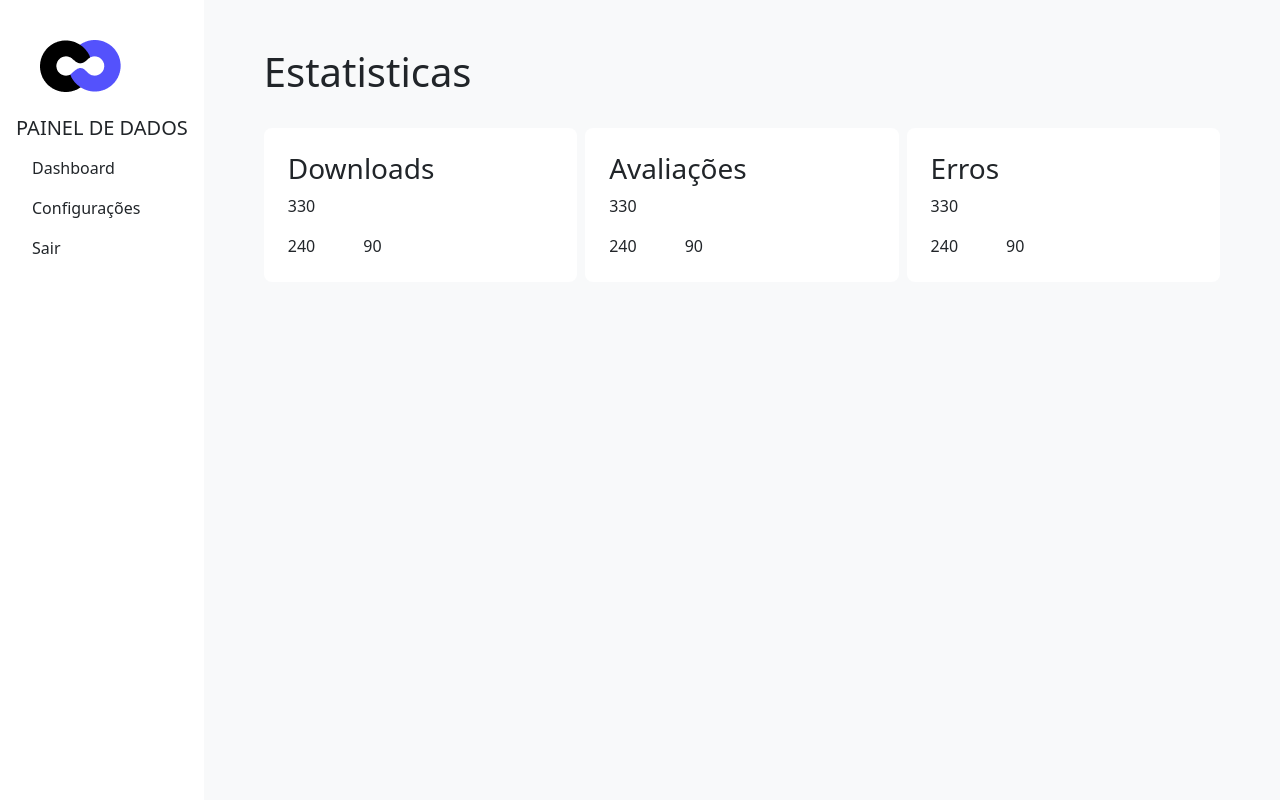
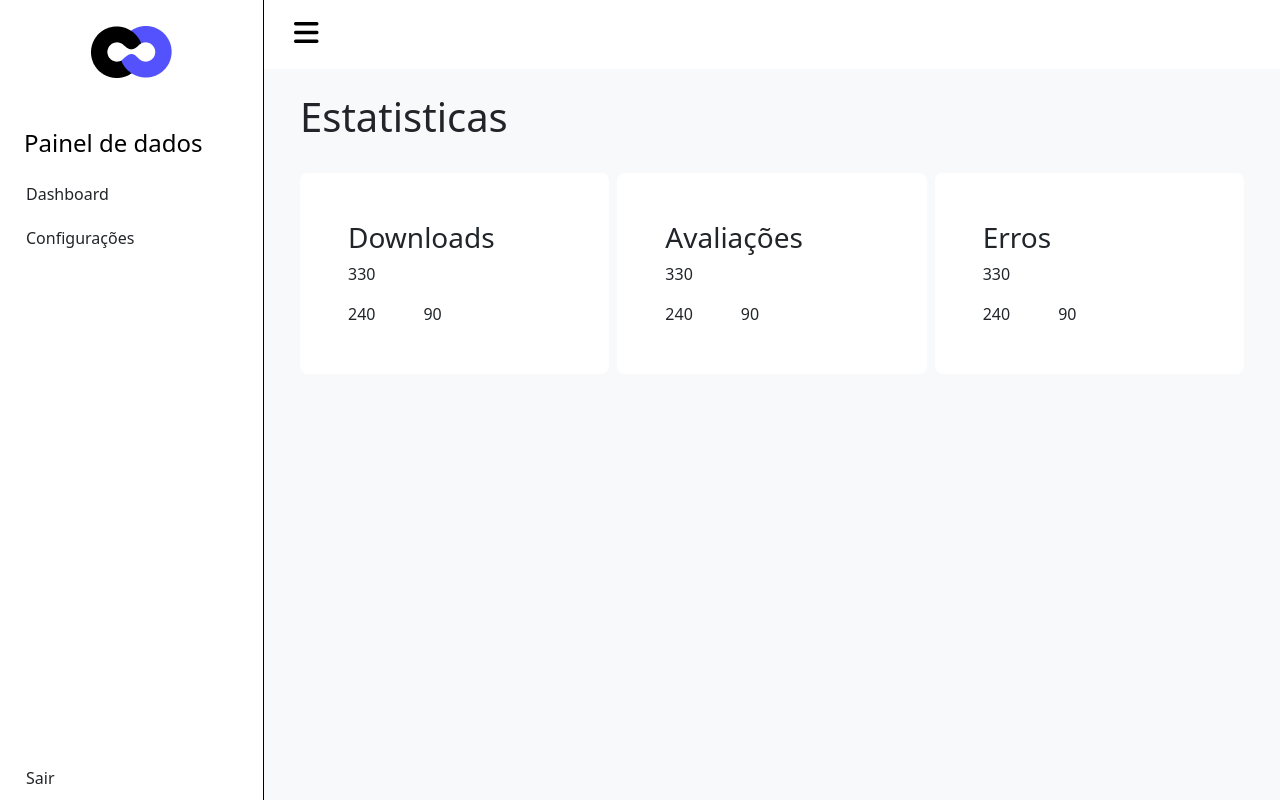
Before and after one commit to Miltonnn/teste_front_end, a Vue app: page /dashboard in a window 1280 px wide. Built offline with nearby package versions, Linux system fonts and the light colour scheme.

Commit message:
[FEAT] Ajustando sidebar

```diff
--- a/index.html
+++ b/index.html
@@ -5,6 +5,13 @@
     <link rel="icon" type="image/svg+xml" href="/vite.svg" />
     <meta name="viewport" content="width=device-width, initial-scale=1.0" />
     <title>Teste front</title>
+    <link
+      rel="stylesheet"
+      href="https://cdnjs.cloudflare.com/ajax/libs/font-awesome/6.5.1/css/all.min.css"
+      integrity="sha512-DTOQO9RWCH3ppGqcWaEA1BIZOC6xxalwEsw9c2QQeAIftl+Vegovlnee1c9QX4TctnWMn13TZye+giMm8e2LwA=="
+      crossorigin="anonymous"
+      referrerpolicy="no-referrer"
+    />
   </head>
   <body>
     <div id="app"></div>
--- a/src/App.vue
+++ b/src/App.vue
@@ -1,35 +1,173 @@
 <template>
   <div class="d-flex min-vh-100">
-    <div v-if="showSidebar" class="sidebar bg-white text-white p-3 min-vh-100">
-      <div class="logo">
-        <img class="m-4" src="/src/assets/images/logo.png" alt="Logo" />
+    <aside
+      v-if="showSidebar"
+      :class="{ 'sidebar-toggle': true, 'collapsed': isSidebarCollapsed }"
+      id="sidebar"
+      class="bg-white"
+    >
+      <div class="sidebar-logo">
+        <router-link to="/dashboard">
+          <img class="m-2" src="/src/assets/images/logo.png" alt="Logo" />
+        </router-link>
       </div>
-      <h3 class="text-uppercase text-dark fs-5">Painel de dados</h3>
-      <ul class="nav flex-column d-flex">
-        <li class="nav-item">
-          <router-link to="/dashboard" class="nav-link text-dark">Dashboard</router-link>
+      <ul class="sidebar-nav p-0">
+        <h2 class="sidebar-tile fs-4 text-black">
+          Painel de dados
+        </h2>
+        <li class="sidebar-item">
+          <router-link to="/dashboard" class="sidebar-link text-dark">
+            Dashboard
+          </router-link>
         </li>
-        <li class="nav-item">
-          <router-link to="/configuracoes" class="nav-link text-dark">Configurações</router-link>
-        </li>
-        <li class="nav-item">
-          <router-link to="/" class="nav-link text-dark">Sair</router-link>
+        <li class="sidebar-item">
+          <router-link to="/configuracoes" class="sidebar-link text-dark">
+            Configurações
+          </router-link>
         </li>
       </ul>
-    </div>
+      <div class="sidebar-footer">
+        <router-link to="/" class="sidebar-link text-dark">
+          Sair
+        </router-link>
+      </div>
+    </aside>
 
-    <div :class="{ 'main-content': showSidebar, 'w-100': !showSidebar }" class="flex-grow-1 p-4 bg-light">
-      <router-view />
+
+    <div class="main flex-grow-1 d-flex flex-column">
+      <nav v-if="showSidebar" class="navbar navbar-expand">
+        <button @click="toggleSidebar" class="toggler-btn" type="button">
+          <i class="fa-solid fa-bars"></i>
+        </button>
+      </nav>
+
+      <div :class="{ 'main-content': showSidebar, 'w-100 h-100': !showSidebar }" class="bg-light flex-grow-1">
+        <router-view />
+      </div>
     </div>
   </div>
 </template>
 
 <script>
 export default {
+  data() {
+    return {
+      isSidebarCollapsed: false
+    };
+  },
   computed: {
     showSidebar() {
       return this.$route.path === '/dashboard' || this.$route.path === '/configuracoes';
     }
+  },
+  methods: {
+    toggleSidebar() {
+      this.isSidebarCollapsed = !this.isSidebarCollapsed;
+    }
   }
 };
 </script>
+<style scoped>
+li {
+  list-style: none;
+}
+
+a {
+  text-decoration: none;
+}
+
+#sidebar {
+  max-width: 264px;
+  min-width: 264px;
+  transition: all 0.35s ease-in-out;
+  display: flex;
+  flex-direction: column;
+  border-right: 1px solid #000;
+}
+
+#sidebar.collapsed {
+  margin-left: -264px;
+}
+
+.toggler-btn {
+  background-color: transparent;
+  cursor: pointer;
+  border: 0;
+}
+
+.toggler-btn i {
+  font-size: 1.75rem;
+  color: #000;
+  font-weight: 1000;
+}
+
+.navbar {
+  padding: 1.15rem 1.5rem;
+}
+
+.sidebar-nav {
+  flex: 1 1 auto;
+}
+
+.sidebar-logo {
+  padding: 1.15rem 1.5rem;
+  text-align: center;
+}
+
+.sidebar-logo a {
+  color: #FFF;
+  font-weight: 800;
+  font-size: 1.5rem;
+}
+
+.sidebar-tile {
+  font-size: .75rem;
+  padding: 1.5rem 1.5rem .375rem;
+}
+
+a.sidebar-link {
+  padding: .625rem 1.625rem;
+  color: #FFF;
+  position: relative;
+  transition: all 0.35s;
+  display: block;
+  font-size: 1rem;
+}
+
+a.sidebar-link:hover {
+  background-color: #5452FC;
+  color: #fff !important;
+}
+
+
+.sidebar-link[data-bs-toggle="collapse"]::after {
+  border: solid;
+  border-width: 0 .075rem .075rem 0;
+  content: "";
+  display: inline-block;
+  padding: 2px;
+  position: absolute;
+  right: 1.5rem;
+  top: 1.4rem;
+  transform: rotate(-135deg);
+  transition: all .2s ease-out;
+}
+
+.sidebar-link[data-bs-toggle="collapse"].collapsed::after {
+  transform: rotate(45deg);
+  transition: all .2s ease-out;
+}
+
+/* Screen size less than 768px */
+
+@media (max-width:768px) {
+
+  .sidebar-toggle {
+    margin-left: -264px;
+  }
+
+  #sidebar.collapsed {
+    margin-left: 0;
+  }
+}
+</style>
--- a/src/components/ProfileModal.vue
+++ b/src/components/ProfileModal.vue
@@ -1,5 +1,4 @@
 <script setup>
-import { ref } from 'vue';
 const props = defineProps({
     showModal: Boolean,
     isEditing: Boolean,
--- a/src/components/Sidebar.vue
+++ b/src/components/Sidebar.vue
@@ -1,25 +1,3 @@
 <template>
-    <div class="sidebar bg-white text-white p-3 min-vh-100">
-        <div class="logo">
-            <img class="m-4" src="/src/assets/images/logo.png" alt="Logo" />
-        </div>
-        <h3 class="text-uppercase text-dark fs-5">Painel de dados</h3>
-        <ul class="nav flex-column d-flex h-100">
-            <li class="nav-item">
-                <router-link to="/dashboard" class="nav-link text-dark">Dashboard</router-link>
-            </li>
-            <li class="nav-item">
-                <router-link to="/configuracoes" class="nav-link text-dark">Configurações</router-link>
-            </li>
-            <li class="nav-item">
-                <router-link to="/" class="nav-link text-dark">Sair</router-link>
-            </li>
-        </ul>
-    </div>
+
 </template>
-
-<script>
-export default {
-    name: "Sidebar",
-};
-</script>
--- a/src/main.js
+++ b/src/main.js
@@ -1,10 +1,10 @@
 import { createApp } from 'vue'
-import './style.css'
 import App from './App.vue'
 import router from './router'
 
 
 import 'bootstrap/dist/css/bootstrap.min.css'
+import 'bootstrap/dist/js/bootstrap.bundle.min.js';
 
 
 createApp(App)
--- a/src/views/Configuracoes.vue
+++ b/src/views/Configuracoes.vue
@@ -90,6 +90,7 @@ const deleteProfile = (index) => {
             <div class="row mt-3">
                 <div v-if="profiles.length === 0" class="text-muted">Nenhum perfil cadastrado.</div>
                 <div v-else class="col-12">
+                    <div class="table-responsive">
                         <table class="table">
                             <thead>
                                 <tr>
@@ -111,6 +112,7 @@ const deleteProfile = (index) => {
                                 </tr>
                             </tbody>
                         </table>
+                    </div>
                 </div>
             </div>
         </div>
@@ -140,7 +142,8 @@ const deleteProfile = (index) => {
 
                 <div class="d-flex justify-content-between mt-3 gap-2">
                     <button class="btn btn-secondary w-100" @click="closeModal">Voltar</button>
-                    <button class="btn btn-success w-100" @click="saveProfile">{{ isEditing.value ? "Salvar Alterações" : "Adicionar" }}</button>
+                    <button class="btn btn-success w-100" @click="saveProfile">{{ isEditing.value ? "Salvar Alterações"
+                        : "Adicionar" }}</button>
                 </div>
             </div>
         </div>
@@ -148,7 +151,6 @@ const deleteProfile = (index) => {
 </template>
 
 <style scoped>
-
 .modal-overlay {
     position: fixed;
     top: 0;
@@ -199,7 +201,7 @@ const deleteProfile = (index) => {
     position: relative;
 }
 
-.radio-label input:checked + .custom-radio::after {
+.radio-label input:checked+.custom-radio::after {
     content: "";
     width: 12px;
     height: 12px;
@@ -227,7 +229,7 @@ const deleteProfile = (index) => {
     margin-right: 5px;
 }
 
-.btn-envia{
+.btn-envia {
     width: 2rem;
     height: 2rem;
     background-color: #3e3bfd;
@@ -238,7 +240,8 @@ const deleteProfile = (index) => {
     font-size: 1.5rem;
     transition: .3s;
 }
-.btn-envia:hover{
+
+.btn-envia:hover {
     background-color: #3e3bfd;
     color: #fff;
 }
--- a/src/views/Dashboard.vue
+++ b/src/views/Dashboard.vue
@@ -14,7 +14,7 @@ export default {
             <h1>Estatisticas</h1>
             <div class="row g-2 mt-4">
                 <div class="col-sm-12 col-lg-4">
-                    <div class="bg-white rounded-3 p-4">
+                    <div class="bg-white rounded-3 p-5 w-100">
                         <h3 class="text-dark">Downloads</h3>
                         <p class="text-dark">330</p>
                         <div class="content d-flex align-items-center gap-5">
@@ -23,8 +23,8 @@ export default {
                         </div>
                     </div>
                 </div>
-                <div class="col-sm-12 col-lg-4 ">
-                    <div class="bg-white rounded-3 p-4">
+                <div class="col-sm-12 col-lg-4">
+                    <div class="bg-white rounded-3 p-5 w-100">
                         <h3 class="text-dark">Avaliações</h3>
                         <p class="text-dark">330</p>
                         <div class="content d-flex align-items-center gap-5">
@@ -34,7 +34,7 @@ export default {
                     </div>
                 </div>
                 <div class="col-sm-12 col-lg-4">
-                    <div class="bg-white rounded-3 p-4">
+                    <div class="bg-white rounded-3 p-5 w-100">
                         <h3 class="text-dark">Erros</h3>
                         <p class="text-dark">330</p>
                         <div class="content d-flex align-items-center gap-5">
--- a/src/views/Login.vue
+++ b/src/views/Login.vue
@@ -2,8 +2,8 @@
     <div class="container-fluid">
         <img class="m-4" src="/src/assets/images/logo.png" alt="Logo" />
     </div>
-    <div class="container min-vh-100 d-flex align-items-center">
-        <div class="row w-100 justify-content-between align-items-center g-2">
+    <div class="container d-flex align-items-center">
+        <div class="row w-100 justify-content-between align-items-center g-4">
             <div class="col-sm-12 col-lg-3">
                 <div class="login">
                     <h2>Bem-vindo de Volta</h2>
@@ -22,7 +22,7 @@
                 </div>
             </div>
             <div class="col-sm-12 col-lg-9 d-flex justify-content-end">
-                <img src="/src/assets/images/img-dash.png" alt="Imagem ilustrativa" />
+                <img class="img-login"  src="/src/assets/images/img-dash.png" alt="Imagem ilustrativa" />
             </div>
         </div>
     </div>
@@ -48,3 +48,11 @@ export default {
     }
 }
 </script>
+
+<style scoped>
+@media screen and (max-width: 576px) {
+    .img-login {
+        display: none;
+    }
+}
+</style>
```
Lines whose indentation alone changed are shown as unchanged.
